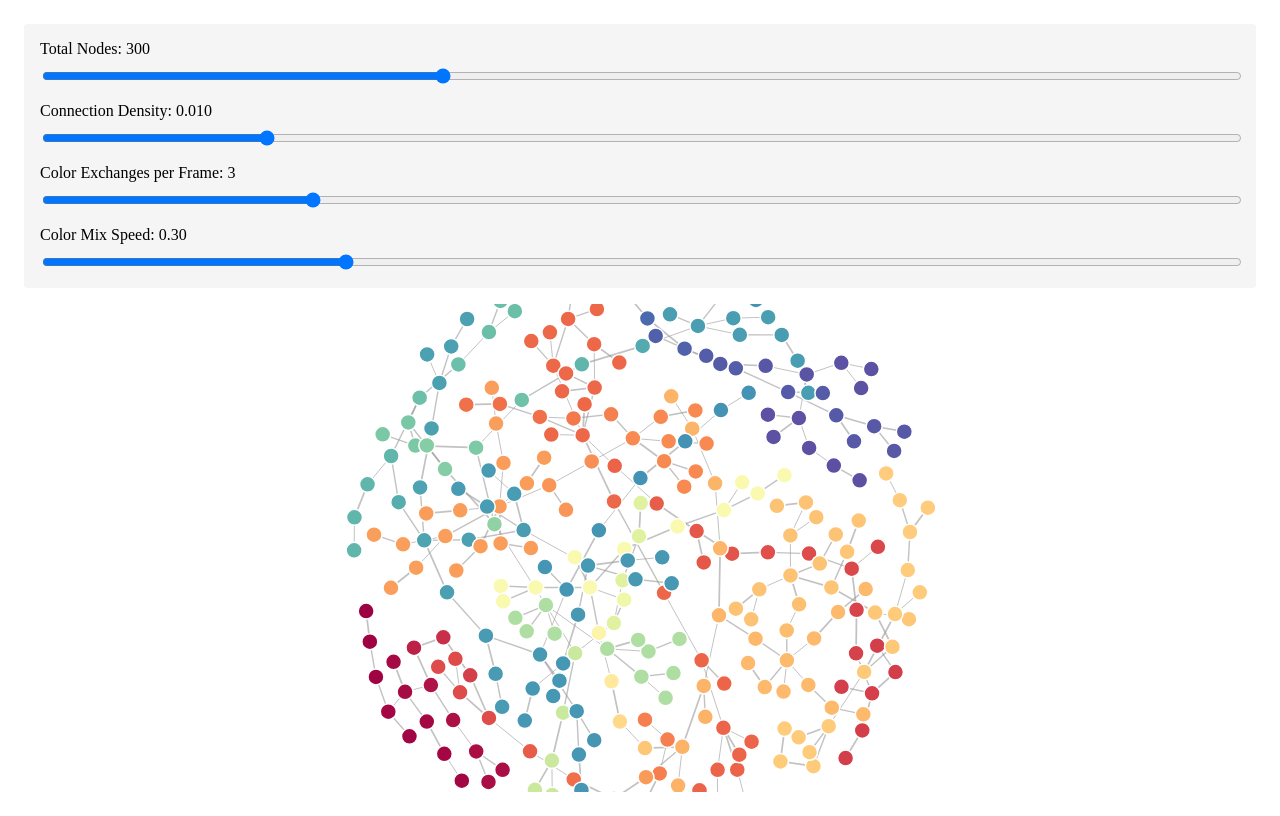
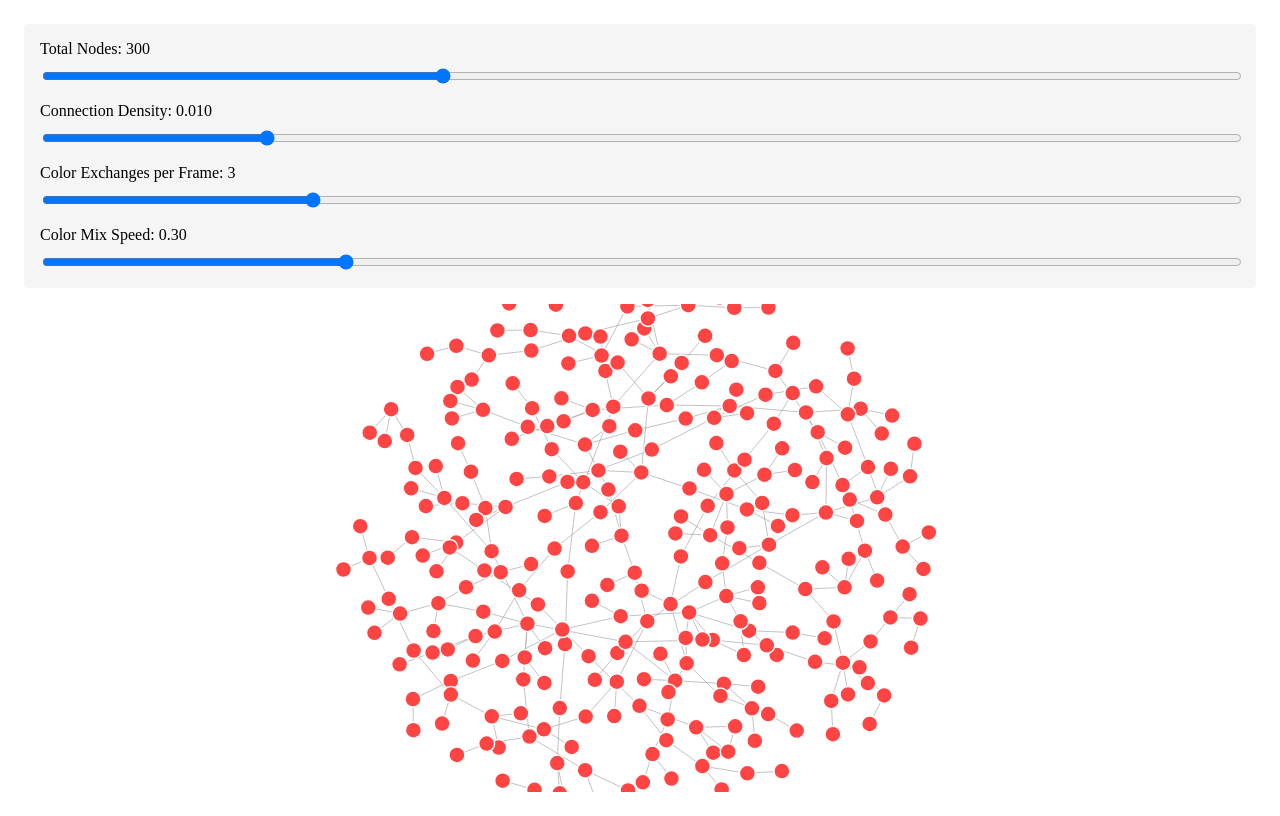
Before and after one commit to tsereda/VectorConsensusVisualization, a SvelteKit app: page / in a window 1280 px wide. Built offline with nearby package versions, Linux system fonts and the light colour scheme.

Commit message:
boolean aggregation

```diff
--- a/src/lib/components/ForceGraph.svelte
+++ b/src/lib/components/ForceGraph.svelte
@@ -2,16 +2,16 @@
     import { onMount, onDestroy } from 'svelte';
     import * as d3 from 'd3';
     import { writable } from 'svelte/store';
+    import type { PeerNode } from '$lib/pss';
 
     // Define types for our data
     interface Node {
       id: string;
-      color: number;
+      informed: boolean;
       x?: number;
       y?: number;
       fx?: number | null;
       fy?: number | null;
-      adjustedColor?: number;
     }
 
     interface Link {
@@ -34,8 +34,8 @@
     let width = 928;
     let height = 680;
 
-    // Make color state reactive
-    const colors = writable<Map<string, number>>(new Map());
+    // Store for tracking informed state
+    const informedStates = writable<Map<string, boolean>>(new Map());
     let animationFrame: number;
     let neighbors: Map<string, Node[]>;
 
@@ -62,26 +62,6 @@
             neighbors.get(targetId)!.push(nodeById.get(sourceId)!);
         });
 
-        // Compute adjusted colors with neighbor influence
-        nodes.forEach(node => {
-            const neighborNodes = neighbors.get(node.id)!;
-            if (neighborNodes.length === 0) {
-                node.adjustedColor = node.color;
-                return;
-            }
-
-            const neighborAvg = neighborNodes.reduce((sum, n) => sum + n.color, 0) / neighborNodes.length;
-            // Ensure we're actually mixing the colors (50-50)
-            node.adjustedColor = (node.color + neighborAvg) / 2;
-
-            // Log to verify neighbor influence
-            console.log(`Node ${node.id}: original=${node.color}, neighbors avg=${neighborAvg}, adjusted=${node.adjustedColor}`);
-        });
-
-        // Use a wider color spectrum
-        const colorScale = d3.scaleSequential(d3.interpolateSpectral)
-            .domain([0, d3.max(nodes, d => d.adjustedColor) || 1]);
-
         const svg = d3.select(svgElement)
             .attr("viewBox", [-width / 2, -height / 2, width, height]);
 
@@ -107,8 +87,8 @@
             .selectAll<SVGCircleElement, Node>("circle")
             .data(nodes)
             .join("circle")
-            .attr("r", 8) // Increased from 5
-            .attr("fill", (d: Node) => colorScale(d.adjustedColor || 0));
+            .attr("r", 8)
+            .attr("fill", d => d.informed ? "#ff4444" : "#4444ff");
 
         node.append("title")
             .text((d: Node) => d.id);
@@ -147,42 +127,47 @@
                 .attr("cy", d => d.y ?? 0);
         });
 
-        // Initialize colors if not already set
-        const currentColors = new Map();
+        // Initialize informed states
+        const currentStates = new Map();
         data.nodes.forEach(node => {
-            currentColors.set(node.id, node.color);
+            currentStates.set(node.id, node.informed);
         });
-        colors.set(currentColors);
-
-        // Replace interval with requestAnimationFrame
-        let round = 0;
+        informedStates.set(currentStates);
 
         function animate() {
-            colors.update(currentColors => {
-                const newColors = new Map();
-
-                // For each node, calculate the new color based on neighbors
-                data.nodes.forEach(node => {
-                    const nodeColor = currentColors.get(node.id) ?? node.color;
-                    const neighborIds = neighbors.get(node.id)?.map(neighbor => neighbor.id) ?? [];
-
-                    let totalColor = nodeColor;
-                    neighborIds.forEach(neighborId => {
-                        const neighborColor = currentColors.get(neighborId) ?? node.color;
-                        totalColor += neighborColor;
-                    });
-
-                    const newColor = totalColor / (neighborIds.length + 1);
-                    newColors.set(node.id, newColor);
-                });
-
-                return newColors;
-            });
-
+            updateInformedStates();
             animationFrame = requestAnimationFrame(animate);
         }
 
         animate();
+    }
+
+    function updateInformedStates() {
+        informedStates.update(currentStates => {
+            const newStates = new Map();
+
+            // Update informed states based on neighbors
+            for (let i = 0; i < numExchanges; i++) {
+                data.nodes.forEach(node => {
+                    const nodeInformed = currentStates.get(node.id) ?? node.informed;
+                    const neighborIds = neighbors.get(node.id)?.map(n => n.id) ?? [];
+
+                    if (neighborIds.length > 0) {
+                        // Randomly select a neighbor
+                        const randomNeighborId = neighborIds[Math.floor(Math.random() * neighborIds.length)];
+                        const neighborInformed = currentStates.get(randomNeighborId) ?? false;
+
+                        // Update informed state based on neighbor
+                        const newInformed = nodeInformed || (Math.random() < mixRatio && neighborInformed);
+                        newStates.set(node.id, newInformed);
+                    } else {
+                        newStates.set(node.id, nodeInformed);
+                    }
+                });
+            }
+
+            return newStates;
+        });
     }
 
     onMount(() => {
@@ -218,21 +203,14 @@
         if (simulation) simulation.stop();
     });
 
-    // Update node colors when store changes
-    $: if (svgElement && $colors) {
-        const colorValues = Array.from($colors.values());
-        const minColor = Math.min(...colorValues);
-        const maxColor = Math.max(...colorValues);
-
-        const colorScale = d3.scaleSequential(d3.interpolateSpectral)
-            .domain([minColor, maxColor]);
-
+    // Update node colors when informed states change
+    $: if (svgElement && $informedStates) {
         d3.select(svgElement)
             .selectAll("circle")
             .attr("fill", function(d) {
                 const node = d as Node;
-                const color = $colors.get(node.id) ?? node.color;
-                return colorScale(color);
+                const informed = $informedStates.get(node.id) ?? node.informed;
+                return informed ? "#ff4444" : "#4444ff";
             });
     }
   </script>
--- /dev/null
+++ b/src/lib/pss.ts
@@ -0,0 +1,68 @@
+// PSS implementation with typed interfaces
+export interface PeerNode {
+    id: string;
+    informed: boolean;
+    age: number;
+}
+
+export interface PartialView {
+    peers: Map<string, PeerNode>;
+    maxSize: number;
+}
+
+export class PeerSamplingService {
+    private view: PartialView;
+    private readonly maxSize: number;
+
+    constructor(id: string, informed: boolean, maxSize: number = 30) {
+        this.maxSize = maxSize;
+        this.view = {
+            peers: new Map([[id, { id, informed, age: 0 }]]),
+            maxSize
+        };
+    }
+
+    public selectPeer(): PeerNode | null {
+        if (this.view.peers.size <= 1) return null;
+        const peers = Array.from(this.view.peers.values());
+        return peers[Math.floor(Math.random() * peers.length)];
+    }
+
+    public exchangeViews(otherView: PartialView): void {
+        // Age increment
+        for (const peer of this.view.peers.values()) {
+            peer.age += 1;
+        }
+
+        // Merge views
+        const combinedPeers = new Map([...this.view.peers]);
+        for (const [id, peer] of otherView.peers) {
+            if (!combinedPeers.has(id)) {
+                combinedPeers.set(id, {...peer});
+            }
+        }
+
+        // Keep youngest peers
+        const sortedPeers = Array.from(combinedPeers.values())
+            .sort((a, b) => a.age - b.age)
+            .slice(0, this.maxSize);
+
+        this.view.peers = new Map(sortedPeers.map(p => [p.id, p]));
+    }
+
+    public updateInformed(informed: boolean): void {
+        const selfNode = this.view.peers.get(Array.from(this.view.peers.keys())[0]);
+        if (selfNode) {
+            selfNode.informed = informed;
+        }
+    }
+
+    public isInformed(): boolean {
+        const selfNode = this.view.peers.get(Array.from(this.view.peers.keys())[0]);
+        return selfNode?.informed ?? false;
+    }
+
+    public getView(): PeerNode[] {
+        return Array.from(this.view.peers.values());
+    }
+}
--- a/src/routes/+page.svelte
+++ b/src/routes/+page.svelte
@@ -1,47 +1,68 @@
 <script lang="ts">
     import ForceGraph from '$lib/components/ForceGraph.svelte';
+    import { PeerSamplingService, type PeerNode } from '$lib/pss';
 
-  let nodeCount = 300; // Start with more nodes
-  let sparsity = 0.01; // Controls how many connections are made
+    let nodeCount = 300;
+    let sparsity = 0.01;
     let numExchanges = 3;
     let mixRatio = 0.3;
+    let informedRatio = 0.1; // New parameter
 
     function generateGraph(count: number, sparsityFactor: number) {
-      const nodes = Array.from({ length: count }, (_, i) => ({
-          id: String.fromCharCode(65 + (i % 26)) + (i >= 26 ? Math.floor(i/26) : ''),
-          color: Math.floor(Math.random() * 10) + 1
-      }));
+        const pssNodes = new Map<string, PeerSamplingService>();
 
+        // Create nodes with PSS
+        const nodes = Array.from({ length: count }, (_, i) => {
+            const id = String.fromCharCode(65 + (i % 26)) + (i >= 26 ? Math.floor(i/26) : '');
+            const informed = Math.random() < informedRatio;
+            const color = Math.floor(Math.random() * 10) + 1;
+            const pss = new PeerSamplingService(id, color);
+            pssNodes.set(id, pss);
+            return { id, color, informed };
+        });
+
+        // Initialize connections using PSS
         const links: { source: string; target: string; value: number }[] = [];
-      // Maximum possible links per node scaled by sparsity
         const maxLinksPerNode = Math.max(1, Math.floor(count * sparsityFactor / 2));
 
         nodes.forEach(node => {
+            const pss = pssNodes.get(node.id)!;
             const numLinks = Math.floor(Math.random() * maxLinksPerNode) + 1;
+
+            // Create random connections
             const availableTargets = nodes.filter(n => n.id !== node.id);
-
-          // Shuffle and take first n targets
             const targets = availableTargets
                 .sort(() => Math.random() - 0.5)
                 .slice(0, numLinks);
 
             targets.forEach(target => {
+                const targetPss = pssNodes.get(target.id)!;
+                pss.exchangeViews({
+                    peers: new Map([[target.id, { id: target.id, color: target.color, age: 0 }]]),
+                    maxSize: 30
+                });
+
                 links.push({
                     source: node.id,
                     target: target.id,
-                  value: Math.floor(Math.random() * 3) + 1
+                    value: 1
                 });
             });
         });
 
-      return { nodes, links };
+        return { nodes, links, pssNodes };
     }
 
-  let graphData = generateGraph(nodeCount, sparsity);
+    let { nodes, links, pssNodes } = generateGraph(nodeCount, sparsity);
+    let graphData = { nodes, links };
 
     // Update graph when parameters change
     $: {
-      graphData = generateGraph(nodeCount, sparsity);
+        const newGraph = generateGraph(nodeCount, sparsity);
+        nodes = newGraph.nodes;
+        links = newGraph.links;
+        pssNodes = newGraph.pssNodes;
+        graphData = { nodes, links };
     }
 </script>
 
```
Lines whose indentation alone changed are shown as unchanged.
